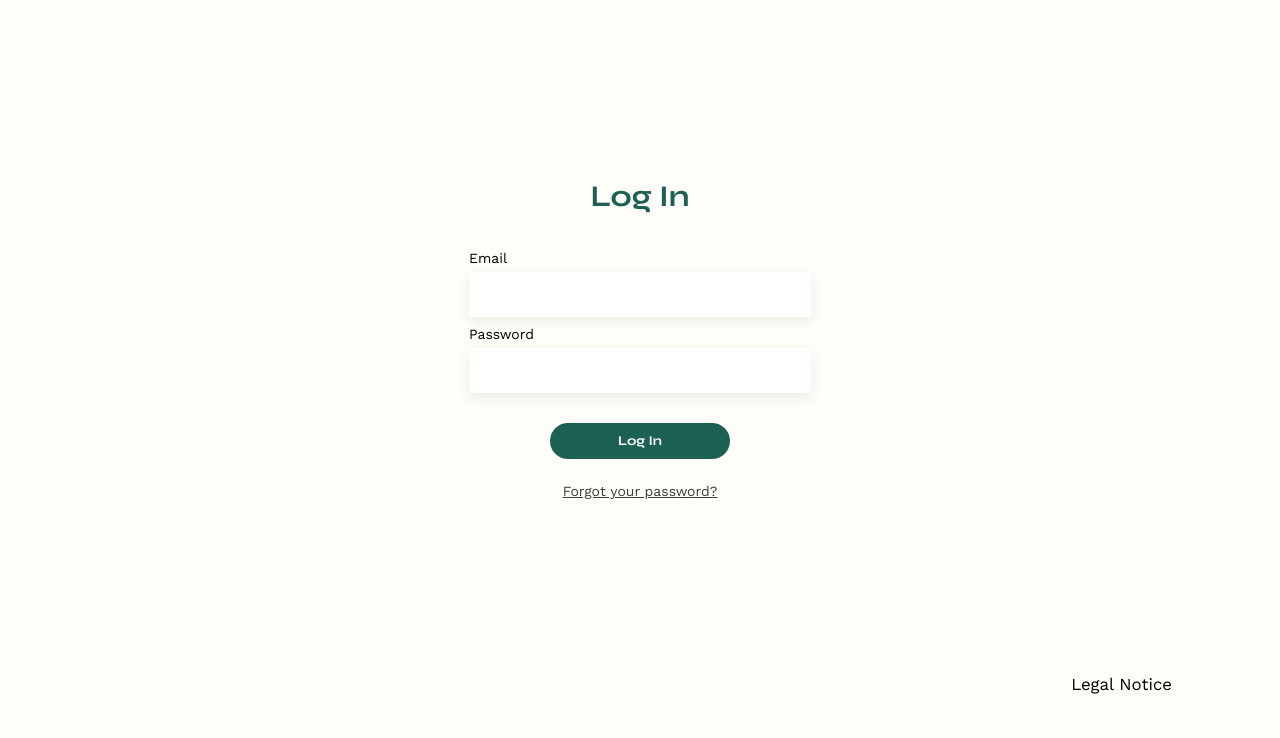
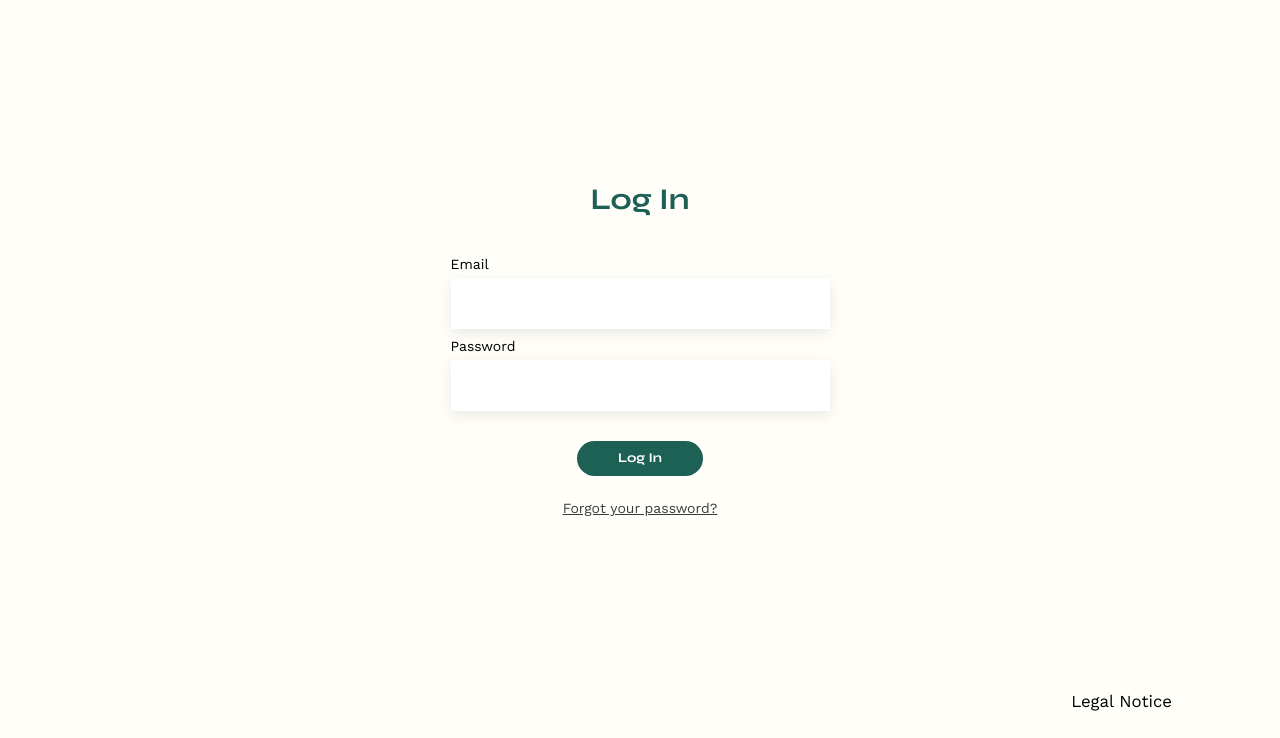
Before and after one commit to awaxx0001-gif/Sophie-Bluel-Portfolio, a plain HTML site: page FrontEnd/login.html in a window 1280 px wide. Shown: the part 112-850 px from the top of the page. Drawn offline with nearby package versions, Linux system fonts and the light colour scheme.

Commit message:
Match login fields, button and heading to Figma

```diff
--- a/FrontEnd/assets/style.css
+++ b/FrontEnd/assets/style.css
@@ -273,6 +273,8 @@ footer nav ul {
 }
 
 #login h2 {
+    font-size: 30px;
+line-height: 36px;
     text-align: center;
     margin-bottom: 30px;
 }
@@ -280,7 +282,8 @@ footer nav ul {
 #login form {
     display: flex;
     flex-direction: column;
-    width: 60%;
+    width: 379px;
+max-width: 100%;
     margin: auto;
 }
 
@@ -290,15 +293,16 @@ footer nav ul {
 
 #login input[type="email"],
 #login input[type="password"] {
-    height: 45px;
+   height: 51px;
+box-sizing: border-box;
     border: none;
     box-shadow: 0px 4px 14px rgba(0, 0, 0, 0.09);
     padding: 0 10px;
 }
 
 #login input[type="submit"] {
-    width: 180px;
-    height: 36px;
+   width: 126px;
+   height: 35px;
     margin: 30px auto 15px;
     border: none;
     cursor: pointer;
```
